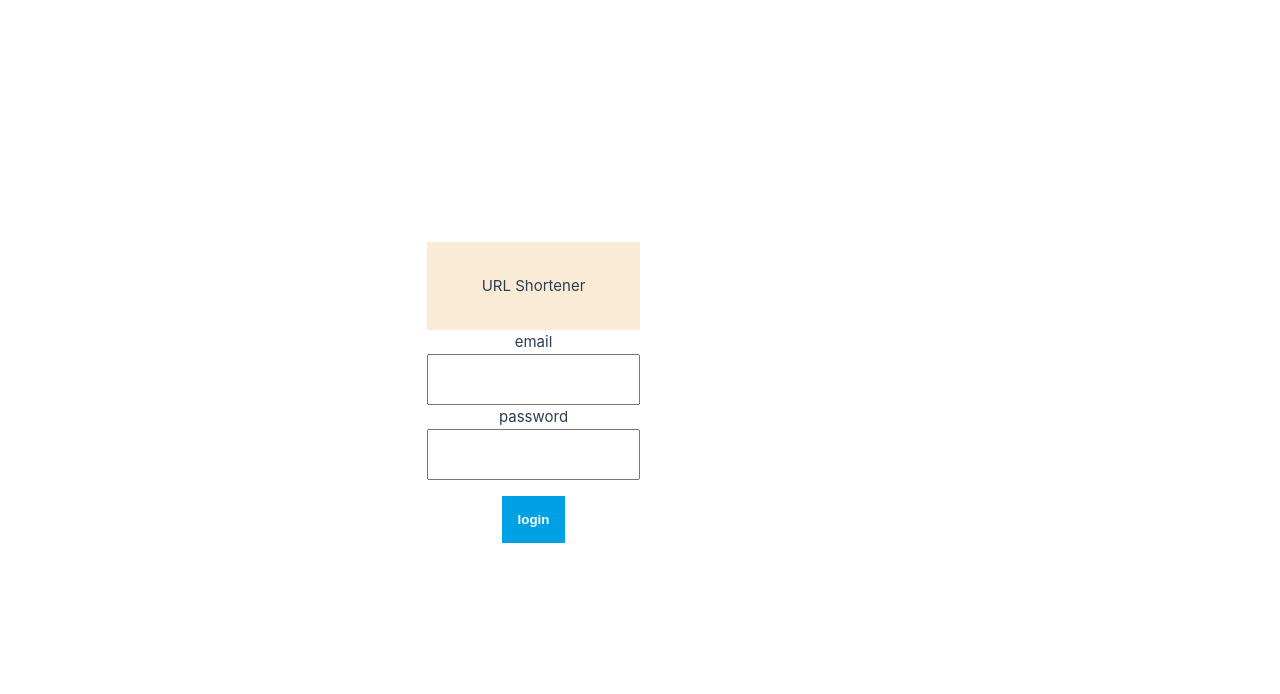
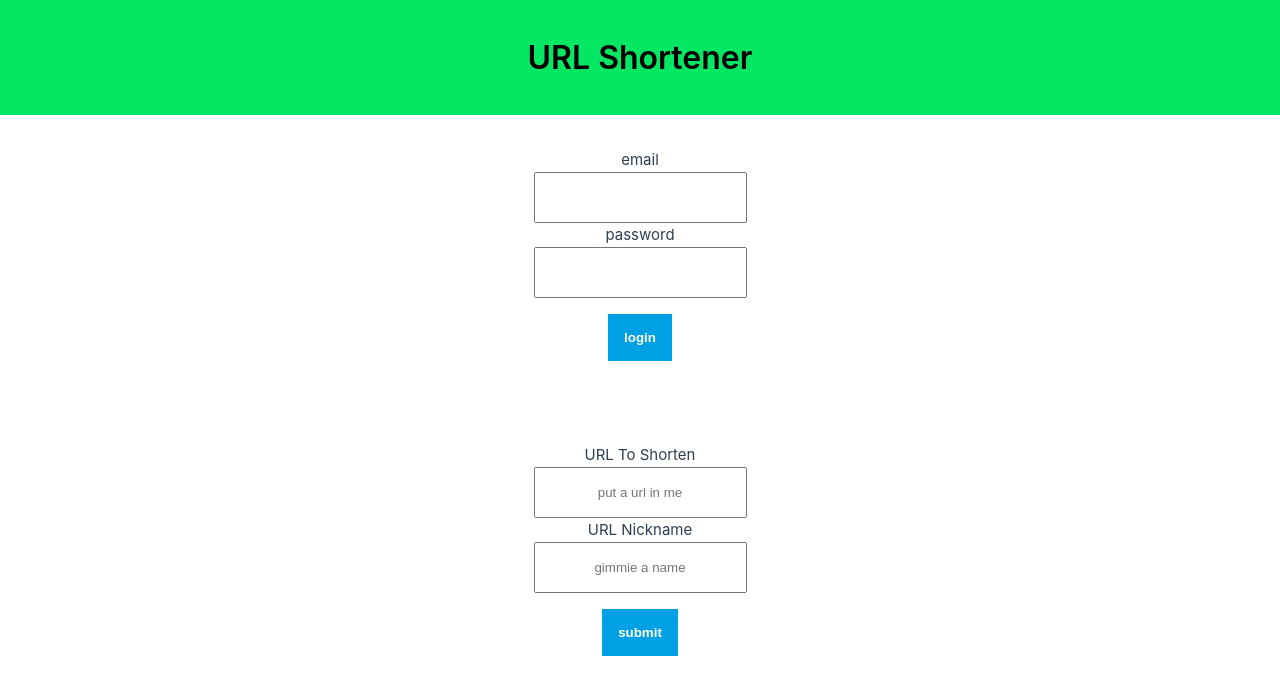
Before and after one commit to aloush-dev/url-shortener, a Vue app: page / in a window 1280 px wide. Shown: the top 694 px of the page. Built offline with nearby package versions, Linux system fonts and the light colour scheme.

Commit message:
create login and url shortener components

```diff
--- a/package.json
+++ b/package.json
@@ -8,7 +8,9 @@
     "preview": "vite preview"
   },
   "dependencies": {
-    "vue": "^3.3.4"
+    "axios": "^1.4.0",
+    "vue": "^3.3.4",
+    "vue-router": "^4.2.4"
   },
   "devDependencies": {
     "@vitejs/plugin-vue": "^4.2.3",
--- a/src/App.vue
+++ b/src/App.vue
@@ -1,5 +1,8 @@
 <script setup>
 import LoginBox from "./components/LoginBox.vue";
+import URLShortener from "./components/URLShortener.vue";
+
+const token = localStorage.getItem("token");
 </script>
 
 <template>
@@ -8,6 +11,7 @@ import LoginBox from "./components/LoginBox.vue";
 
     <main>
       <LoginBox />
+      <URLShortener />
     </main>
   </div>
 </template>
@@ -18,6 +22,9 @@ header {
   justify-content: center;
   align-items: center;
   padding: 2rem;
-  background-color: antiquewhite;
+  background-color: #04e762;
+  color: black;
+  font-weight: 600;
+  font-size: 2rem;
 }
 </style>
--- a/src/assets/main.css
+++ b/src/assets/main.css
@@ -3,7 +3,6 @@
 #app {
   max-width: 1280px;
   margin: 0 auto;
-
   font-weight: normal;
 }
 
@@ -13,22 +12,3 @@ a,
   color: hsla(160, 100%, 37%, 1);
   transition: 0.4s;
 }
-
-@media (hover: hover) {
-  a:hover {
-    background-color: hsla(160, 100%, 37%, 0.2);
-  }
-}
-
-@media (min-width: 1024px) {
-  body {
-    display: flex;
-    place-items: center;
-  }
-
-  #app {
-    display: grid;
-    grid-template-columns: 1fr 1fr;
-    padding: 0 2rem;
-  }
-}
--- /dev/null
+++ b/src/components/Home.vue
@@ -0,0 +1,5 @@
+<script setup></script>
+
+<template></template>
+
+<style scoped></style>
--- a/src/components/LoginBox.vue
+++ b/src/components/LoginBox.vue
@@ -1,18 +1,36 @@
-<script></script>
+<script setup>
+import axios from "axios";
+import { ref } from "vue";
+
+const email = ref("");
+const password = ref("");
+
+const login = () => {
+  axios
+    .post("https://url-shortner-c0kv.onrender.com/v1/login", {
+      email: email.value,
+      password: password.value,
+    })
+    .then(({ data }) => {
+      localStorage.setItem("token", data.token);
+      email.value = "";
+      password.value = "";
+    })
+    .catch((err) => {
+      console.log("fail", err);
+    });
+};
+</script>
 
 <template>
-  <form>
-    <label>
-      email
-      <input />
-    </label>
+  <form @submit.prevent="login">
+    <label for="email">email </label>
+    <input v-model="email" type="email" id="email" />
 
-    <label
-      >password
-      <input />
-    </label>
+    <label for="password">password </label>
+    <input v-model="password" type="password" id="password" />
 
-    <button>login</button>
+    <button type="submit">login</button>
   </form>
 </template>
 
@@ -22,6 +40,8 @@ form {
   flex-direction: column;
   justify-content: center;
   align-items: center;
+  border: 0.1rem white solid;
+  padding: 2rem;
 }
 
 label {
--- /dev/null
+++ b/src/components/URLShortener.vue
@@ -0,0 +1,48 @@
+<script setup>
+import { ref } from "vue";
+import axios from "axios";
+
+const url = ref("");
+const urlNickname = ref("");
+
+const urlSubmit = () => {
+  axios.post("", { url: url.value, alias: urlNickname.value });
+};
+</script>
+
+<template>
+  <form @submit.prevent="urlSubmit">
+    <label for="url">URL To Shorten</label>
+    <input placeholder="put a url in me" v-model="url" type="url" id="url" />
+
+    <label for="url-alias">URL Nickname</label>
+    <input placeholder="gimmie a name" v-model="urlNickname" id="url-alias" />
+
+    <button>submit</button>
+  </form>
+</template>
+
+<style scoped>
+form {
+  display: flex;
+  flex-direction: column;
+  justify-content: center;
+  align-items: center;
+  border: 0.1rem white solid;
+  padding: 2rem;
+}
+
+input {
+  padding: 1rem;
+  text-align: center;
+}
+
+button {
+  padding: 1rem;
+  margin: 1rem;
+  background-color: #00a1e4;
+  border: none;
+  color: white;
+  font-weight: 900;
+}
+</style>
--- a/src/main.js
+++ b/src/main.js
@@ -1,6 +1,10 @@
-import './assets/main.css'
+import "./assets/main.css";
 
-import { createApp } from 'vue'
-import App from './App.vue'
+import { createApp } from "vue";
+import App from "./App.vue";
 
-createApp(App).mount('#app')
+const Home = { template: "<div>Home</div>" };
+
+const routes = [{ path: "/", component: Home }];
+
+createApp(App).mount("#app");
--- /dev/null
+++ b/src/utils/utils.js
@@ -0,0 +1,3 @@
+const getToken = () => {
+  return localStorage.getItem("token");
+};
```
Also changed, not shown: 1 other file (tests, documents, lock files or other folders).
